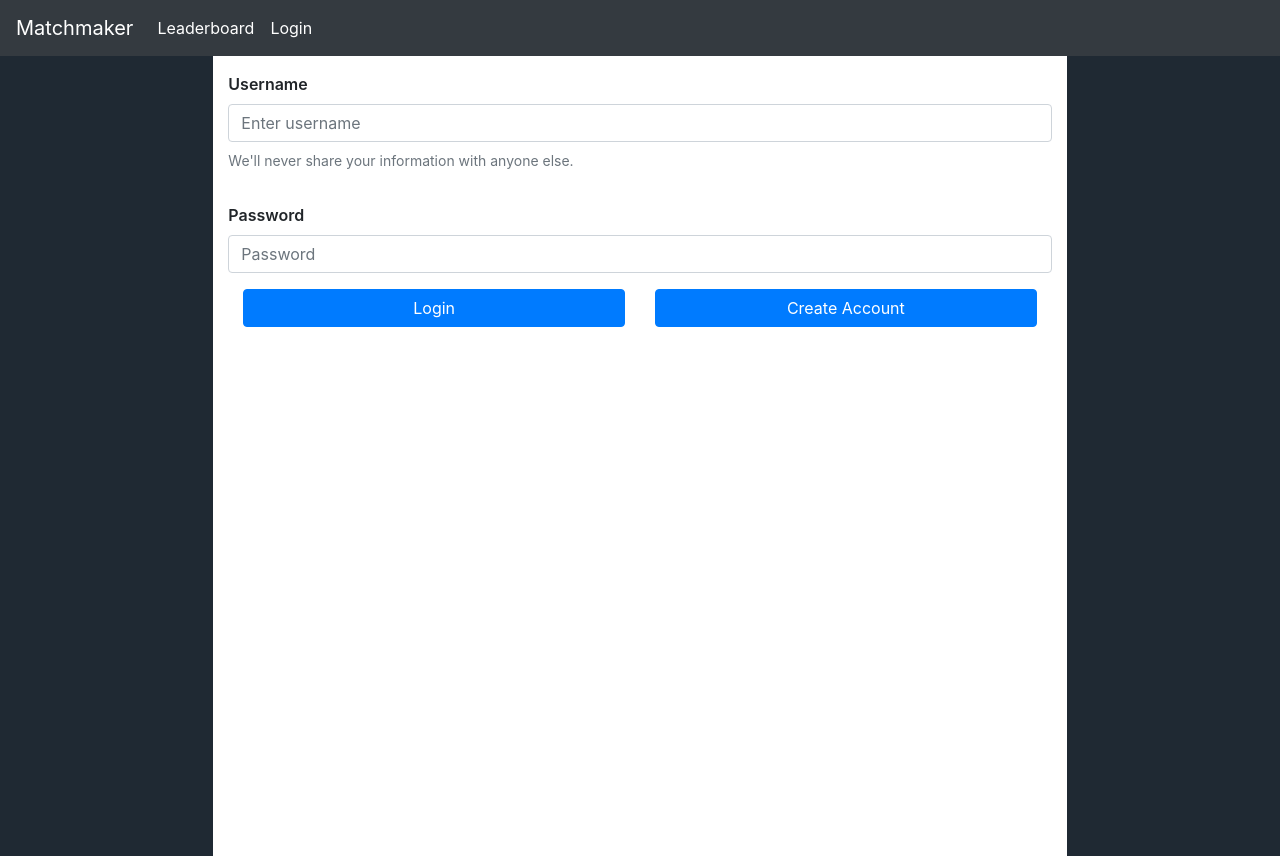
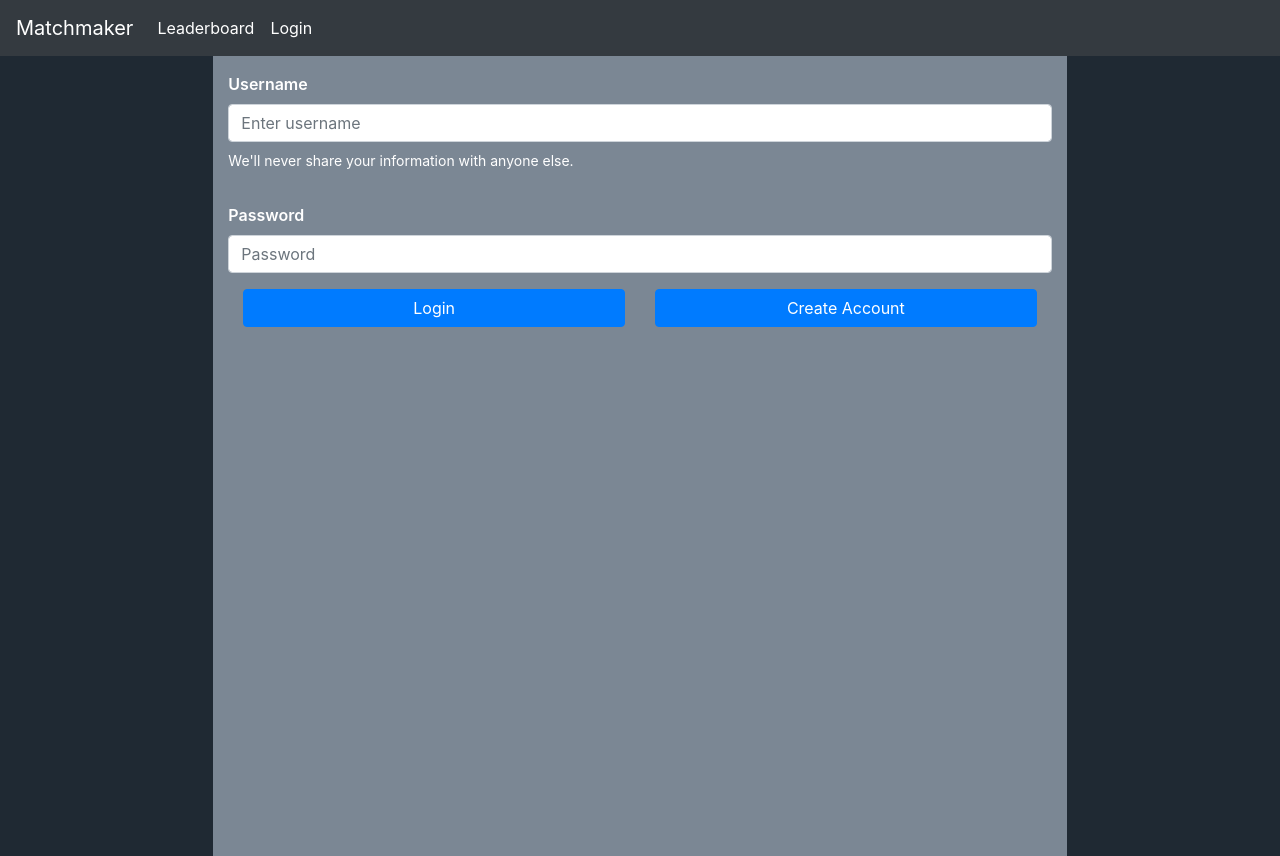
Before and after one commit to dnguyen3031/Matchmaker, a React (Create React App) app: page /login in a window 1280 px wide. Built offline with nearby package versions, Linux system fonts and the light colour scheme.

Commit message:
Update Login.js

```diff
--- a/src/components/pages/Login.js
+++ b/src/components/pages/Login.js
@@ -80,8 +80,8 @@ function Login(props) {
     <Container fluid >
        <Row>
           <Col className="side-col" />
-          <Col xs={8}>
-            <Form>
+          <Col xs={8} className="main-col">
+            <Form className="text-white">
                <Form.Group controlId="formBasicEmail">
                   <Form.Label>Username</Form.Label>
                   <Form.Control type="text"
@@ -90,7 +90,7 @@ function Login(props) {
                   onChange={(e) => setName(e.target.value)}
                   required
                   />
-                  <Form.Text className="text-muted">
+                  <Form.Text className="text-white">
                      We'll never share your information with anyone else.
                   </Form.Text>
                </Form.Group>
```
